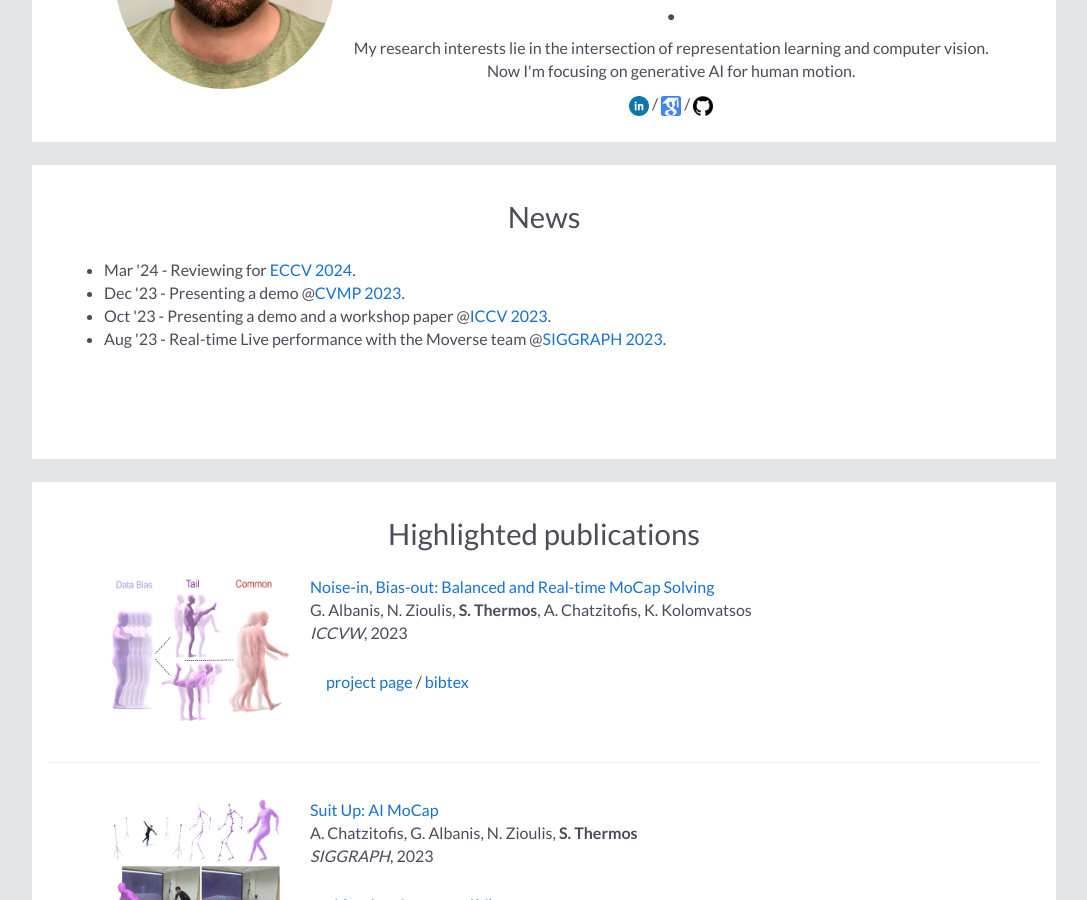
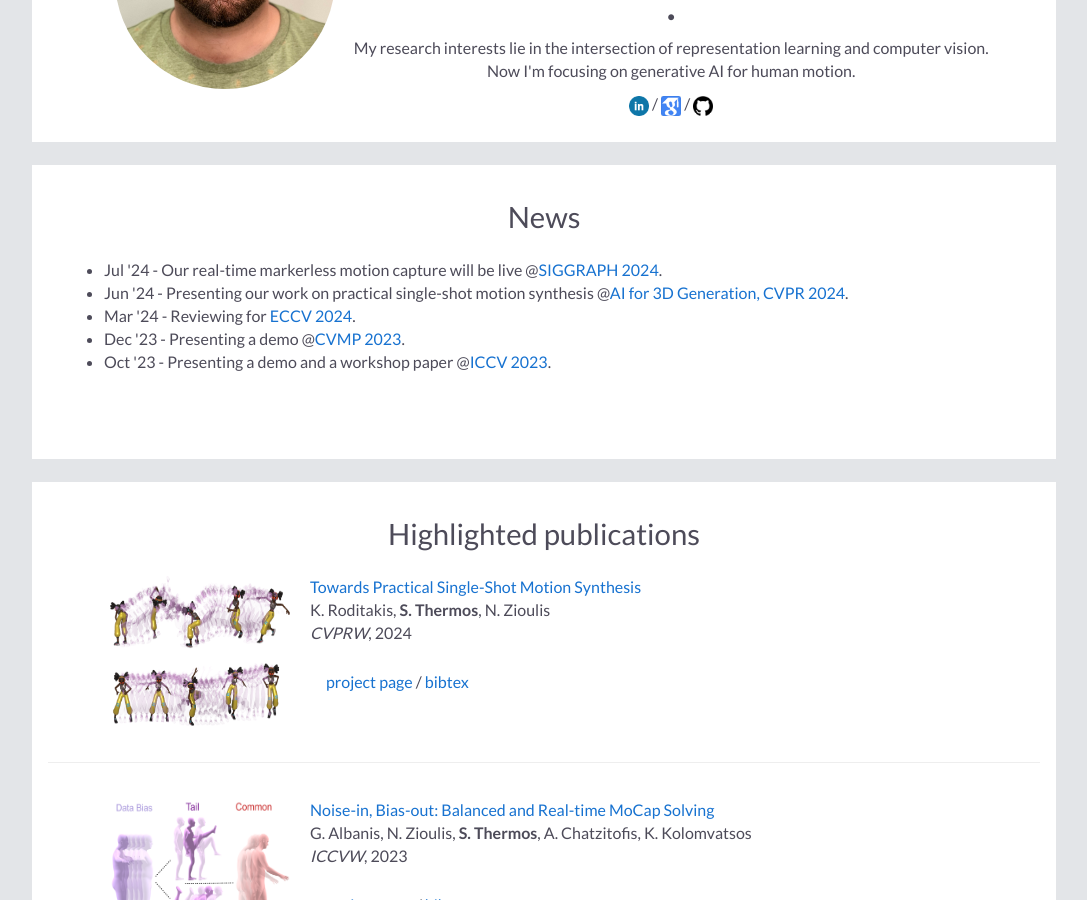
Before and after one commit to spthermo/spthermo.github.io, a Jekyll site: the page built from index.md, in a window 1280 px wide and 900 px high, scrolled down 267 px. Shown: the whole window, without its empty margins (96-1183 px from the left). Built offline with Jekyll 4.4.1, drawn with Linux system fonts in a browser that asks for light colours; nearby versions of some CDN libraries; our own code applies the rules of GitHub Pages for plain Markdown files.

Commit message:
motion synthesis added

```diff
--- a/_layouts/default.html
+++ b/_layouts/default.html
@@ -47,10 +47,11 @@
       <h2>News</h2>
         <div class="news">
           <ul>
+            <li><span> Jul '24 - Our real-time markerless motion capture will be live @<a href="https://ai3dg.github.io/">SIGGRAPH 2024</a>.
+            <li><span> Jun '24 - Presenting our work on practical single-shot motion synthesis @<a href="https://ai3dg.github.io/">AI for 3D Generation, CVPR 2024</a>.
             <li><span> Mar '24 - Reviewing for <a href="https://eccv2024.ecva.net/">ECCV 2024</a>.
             <li><span> Dec '23 - Presenting a demo @<a href="https://www.cvmp-conference.org/2023/">CVMP 2023</a>.
             <li><span> Oct '23 - Presenting a demo and a workshop paper @<a href="https://iccv2023.thecvf.com/">ICCV 2023</a>.
-            <li><span> Aug '23 - Real-time Live performance with the Moverse team @<a href="https://www.youtube.com/watch?v=IlUhbrMlOsY">SIGGRAPH 2023</a>.
           </ul>
         </div>
       </table>
@@ -59,6 +60,32 @@
 
     <div class="container">
       <h2> Highlighted publications </h2>
+
+      <div class="publication">
+        <table width="900" align="center" border="0" cellpadding="0">
+          <td width="35%" valign="top"><img src="assets/images/ganimator.png" alt="game" width="180" height="150" style="border-style: none">
+            <td width="65%" valign="top">
+              <p><a href="https://ai3dg.github.io/papers/paper_15.pdf"><heading>Towards Practical Single-Shot Motion Synthesis</heading></a><br>
+              K. Roditakis, <strong>S. Thermos</strong>, N. Zioulis <br>
+              <em>CVPRW</em>, 2024 <br>
+
+              <div class="paper" id="roditakis2024synthesis">
+                <a href="https://moverseai.github.io/single-shot/"> project page </a> /
+                <a shape="rect" href="javascript:togglebib('roditakis2024synthesis')" class="togglebib">bibtex</a>
+                <pre xml:space="preserve">
+@inproceedings{roditakis2024synthesis,
+  author    = {Roditakis, Konstantinos, and Thermos, Spyridon, and Zioulis, Nikolaos.},
+  title     = {Towards Practical Single-Shot Motion Synthesis},
+  booktitle = {IEEE/CVF Computer Vision and Pattern Recognition (CVPR) AI for 3D Generation Workshop},
+  year      = {2024}
+}
+                </pre>
+              </div>
+            </td>
+          </td>
+        </table>
+      </div>
+      <hr>
 
       <div class="publication">
         <table width="900" align="center" border="0" cellpadding="0">
@@ -273,7 +300,7 @@ year         = "2021"}
 
       <div class="publication">
         <table width="900" align="center" border="0" cellpadding="0">
-          <td width="25%" valign="top"><img src="assets/images/graphical_abstract.png" alt="game" width="180" height="150" style="border-style: none">
+          <td width="25%" valign="top"><img src="assets/images/graphical_abstract.png" alt="game" width="180" height="140" style="border-style: none">
             <td width="75%" valign="top">
               <p><a href="http://openaccess.thecvf.com/content_cvpr_2017/papers/Thermos_Deep_Affordance-Grounded_Sensorimotor_CVPR_2017_paper.pdf"><heading>Deep Affordance-grounded Sensorimotor Object Recognition</heading></a><br>
               <strong>S. Thermos</strong>, G.T. Papadopoulos, P. Daras, G. Potamianos<br>
```
Also changed, not shown: assets/images/ganimator.png (added).
